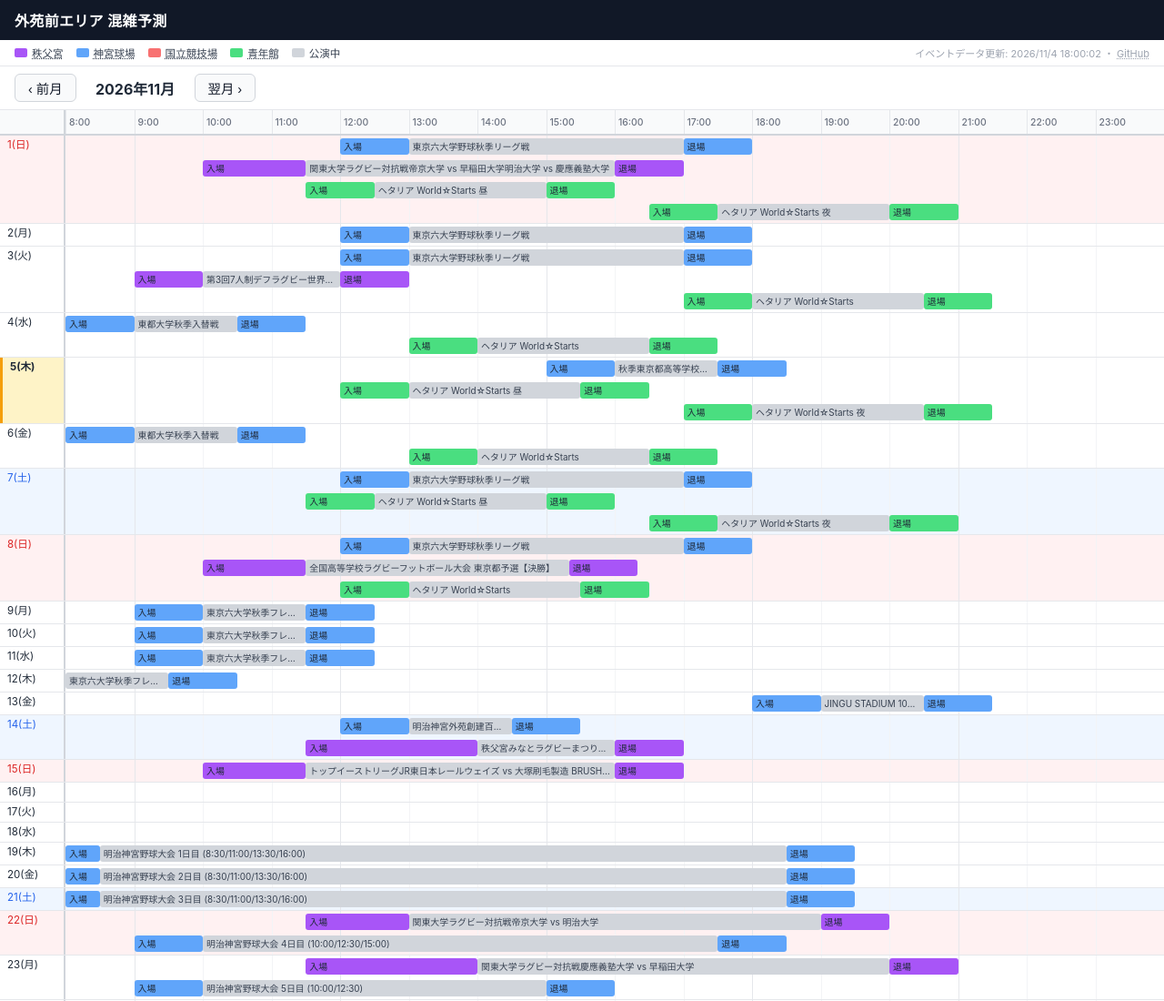
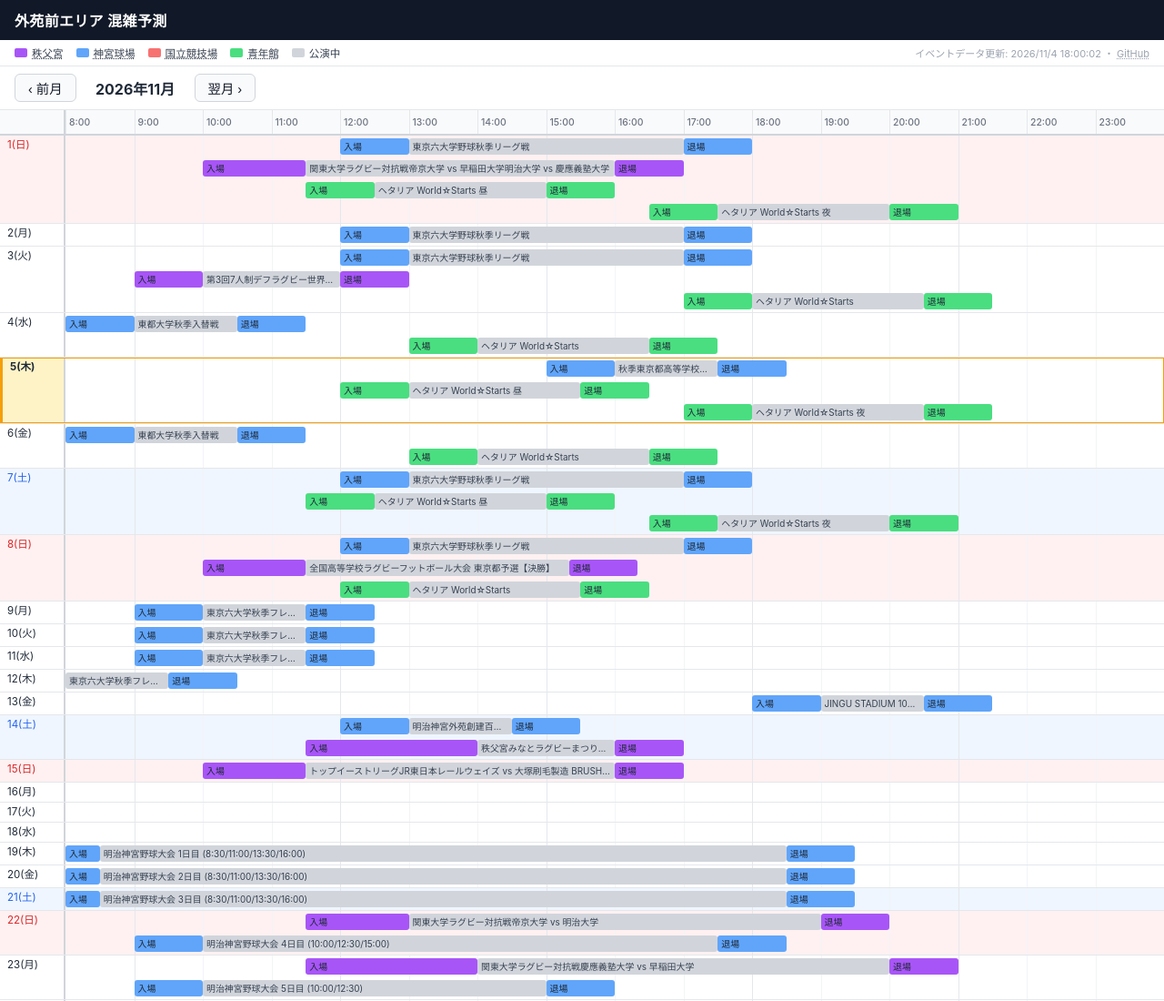
Before and after one commit to nari4D/gaienmae_congestion, a plain HTML site: page index.html in a window 1280 px wide. Shown: the top 1100 px of the page at 91% size. Drawn offline with Linux system fonts and the light colour scheme.

Commit message:
update: 今日の行全体を細いオレンジの枠で囲む
Co-Authored-By: Claude Opus 5.5 <noreply@anthropic.com>

```diff
--- a/index.html
+++ b/index.html
@@ -150,6 +150,16 @@
   .gantt-row.weekend-sat .date-col { color: #2563eb; background: #eff6ff; }
   .gantt-row.weekend-sun .date-col { color: #dc2626; background: #fff1f2; }
   .gantt-row.today .date-col { background: #fef3c7; font-weight: 700; border-left: 3px solid #f59e0b; }
+  .gantt-row.today { position: relative; }
+  /* 固定表示の日付列より手前に出すため、outline ではなく重ねた要素で枠を描く */
+  .gantt-row.today::after {
+    content: '';
+    position: absolute;
+    inset: 0;
+    border: 1.5px solid #f59e0b;
+    pointer-events: none;
+    z-index: 11;
+  }
 
   .date-col {
     width: 72px;
```
